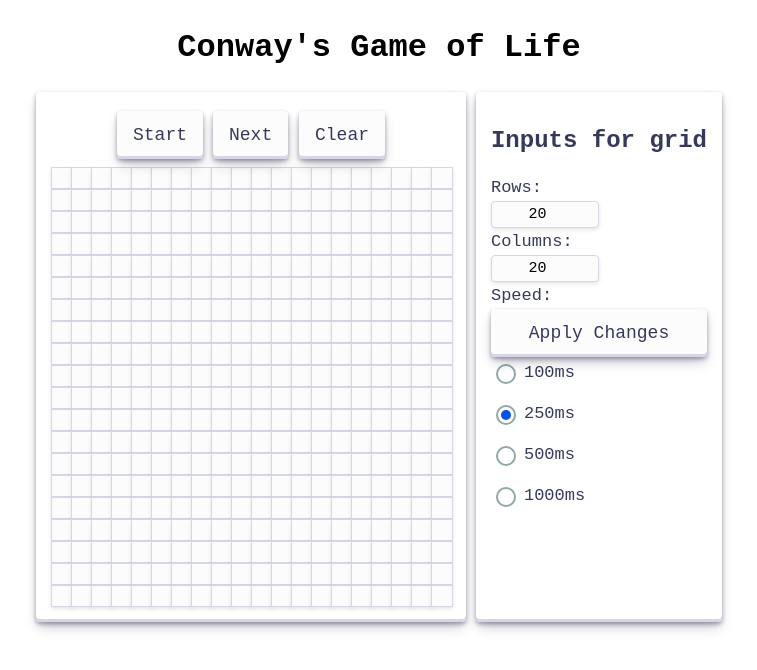
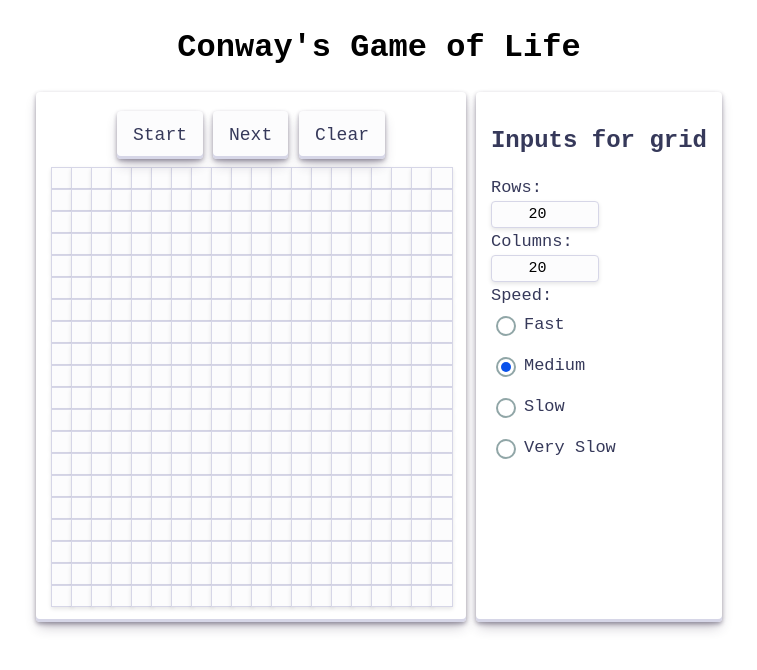
Before and after one commit to dylan-marx/game-of-life, a React (Vite) app: page / in a window 1280 px wide. Shown: the top 670 px of the page, without its empty margins (261-1018 px from the left). Built offline with nearby package versions, Linux system fonts and the light colour scheme.

Commit message:
Updated readme and fixed radio buttons bug

```diff
--- a/src/Input.jsx
+++ b/src/Input.jsx
@@ -1,44 +1,60 @@
+import { useState } from "react";
+
 function Input({ setRows, setCols, setSpeed }) {
+    const [rows, setLocalRows] = useState(20);
+    const [cols, setLocalCols] = useState(20);
+    const [speed, setLocalSpeed] = useState(250);
+
     return (
         <div className="input-form">
             <h2>Inputs for grid</h2>
             <label>Rows:</label>
-            <input type="number" id="num-rows" defaultValue={20}></input>
+            <input type="number" id="num-rows" defaultValue={20} onChange={(e) => {setRows(e.target.value)}}></input>
             <label>Columns:</label>
-            <input type="number" id="num-columns" defaultValue={20}></input>
+            <input type="number" id="num-columns" defaultValue={20} onChange={(e) => {setCols(e.target.value)}}></input>
+
             <label>Speed:</label>
-            <button onClick={() => {
-                let rows = Number(document.getElementById("num-rows").value);
-                let cols = Number(document.getElementById("num-columns").value);
-
-                setCols(cols);
-                setRows(rows);
-            }}>Apply Changes</button>
             <div className="radio-container" style={{marginBottom:"8px"}}>
 
                 <label htmlFor="100-speed">
-                    <input type="radio" id="100-speed" name="speed" value="100"
-                    onChange={(e) => setSpeed(Number(e.target.value))}/>
-                    100ms
+                    <input type="radio" id="100-speed" name="speed" value="100" checked={speed === 100}
+                        onChange={(e) => {
+                            setSpeed(Number(e.target.value));
+                            setLocalSpeed(Number(e.target.value));
+                        }}
+                    />
+                    Fast
                 </label>
 
                 <label htmlFor="250-speed">
-                    <input type="radio" id="250-speed" name="speed" value="250" checked
-                    onChange={(e) => setSpeed(Number(e.target.value))}/>
-                    250ms
+                    <input type="radio" id="250-speed" name="speed" value="250" checked={speed === 250}
+                    onChange={(e) => {
+                        setSpeed(Number(e.target.value));
+                        setLocalSpeed(Number(e.target.value));
+                        }}
+                    />
+                    Medium
                 </label>
 
                 <label htmlFor="500-speed">
-                    <input type="radio" id="500-speed" name="speed" value="500"
-                    onChange={(e) => setSpeed(Number(e.target.value))}/>
-                    500ms
+                    <input type="radio" id="500-speed" name="speed" value="500" checked={speed === 500}
+                    onChange={(e) => {
+                        setSpeed(Number(e.target.value));
+                        setLocalSpeed(Number(e.target.value));
+                        }}
+                    />
+                    Slow
                 </label>
 
 
                 <label htmlFor="1000-speed">
-                    <input type="radio" id="1000-speed" name="speed" value="1000"
-                    onChange={(e) => setSpeed(Number(e.target.value))} />
-                    1000ms
+                    <input type="radio" id="1000-speed" name="speed" value="1000" checked={speed === 1000}
+                    onChange={(e) => {
+                        setSpeed(Number(e.target.value));
+                        setLocalSpeed(Number(e.target.value));
+                        }}
+                    />
+                    Very Slow
                 </label>
             </div>
 
```
Also changed, not shown: 1 other file (tests, documents, lock files or other folders).
